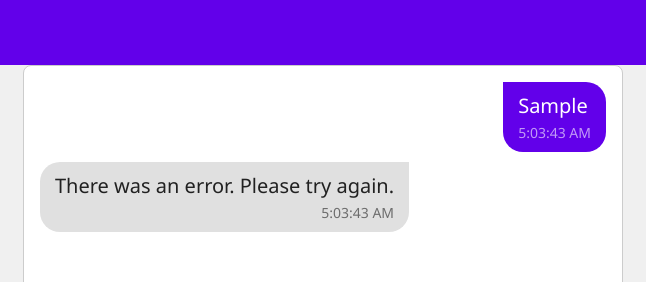
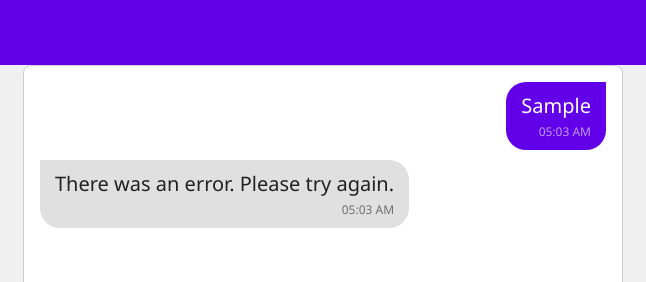
Before and after one commit to Alan9072/Smart-Chat-Assistant, a plain HTML site: page index.html in a window 1280 px wide. Both pictures are taken after typing "Sample" into the empty fields and a click on the button "send". Shown: the top 282 px of the page, 317-963 px from the left. Drawn offline with Linux system fonts and the light colour scheme; no server answers.

Commit message:
Refine message timestamp formatting and adjust chat message border radius

```diff
--- a/main.js
+++ b/main.js
@@ -21,14 +21,14 @@ function loadHistory() {
 
 // === Save Chat History ===
 function saveMessage(message, isUser) {
-  const time = new Date().toLocaleTimeString();
+  const time = new Date().toLocaleTimeString([], { hour: '2-digit', minute: '2-digit' });
   const chatHistory = JSON.parse(localStorage.getItem("chatHistory") || "[]");
   chatHistory.push({ message, sender: isUser ? "user" : "bot", time });
   localStorage.setItem("chatHistory", JSON.stringify(chatHistory));
 }
 
 // === Display Message ===
-function displayMessage(message, isUser, time = new Date().toLocaleTimeString()) {
+function displayMessage(message, isUser, time = new Date().toLocaleTimeString([], { hour: '2-digit', minute: '2-digit' })) {
   const msgElem = document.createElement("div");
   msgElem.className = `chat-message ${isUser ? "user-message" : "assistant-message"}`;
   msgElem.innerHTML = `${message}<div class="timestamp">${time}</div>`;
--- a/style.css
+++ b/style.css
@@ -83,14 +83,14 @@ body.dark .container {
   align-self: flex-end;
   background-color: #6200ea;
   color: white;
-  border-top-left-radius: 0;
+  border-top-right-radius: 0;
 }
 
 .assistant-message {
   align-self: flex-start;
   background-color: #e0e0e0;
   color: #212121;
-  border-top-right-radius: 0;
+  border-top-left-radius: 0;
 }
 
 body.dark .assistant-message {
@@ -99,7 +99,7 @@ body.dark .assistant-message {
 }
 
 .timestamp {
-  font-size: 0.7em;
+  font-size: 0.6em;
   opacity: 0.6;
   margin-top: 4px;
   text-align: right;
```
